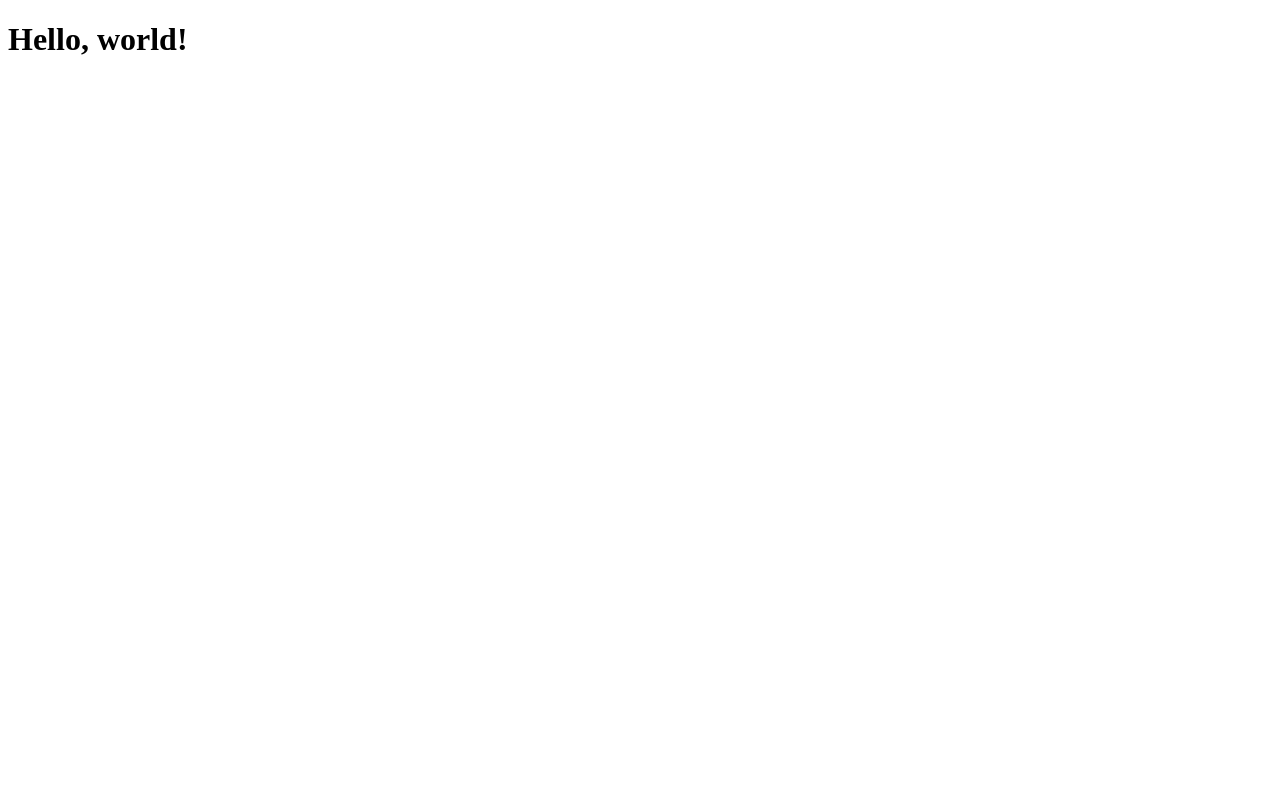
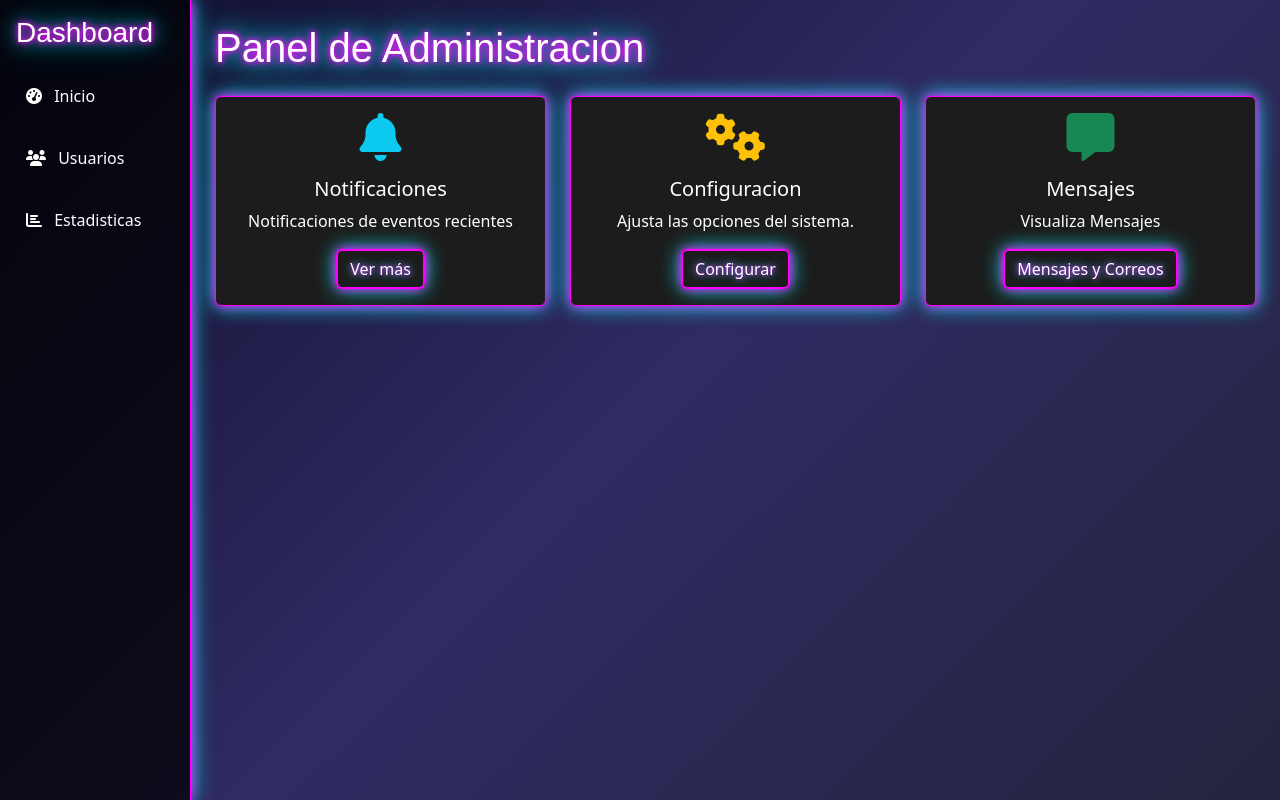
Before and after one commit to Sam-Delrio/Proyecto-web-final, a plain HTML site: page modules/dashboard.html in a window 1280 px wide. Drawn offline with nearby package versions, Linux system fonts and the light colour scheme.

Commit message:
3.0 Se agrega dashboard

```diff
--- a/css/styles.css
+++ b/css/styles.css
@@ -1,7 +1,6 @@
-/* Fondo degradado*/
+/* Fondo degradado */
 body {
   background: linear-gradient(135deg, #0f0c29, #302b63, #24243e);
-  font-family: Arial, sans-serif;
   margin: 0;
 }
 
@@ -40,16 +39,18 @@ body {
 
 /* Tarjetas Neon */
 .neon-card {
+  background-color: #1c1c1c;   /* gris oscuro */
   border: 1px solid #f0f;
   box-shadow: 0 0 10px #f0f, 0 0 20px #0ff;
   transition: transform 0.3s ease, box-shadow 0.3s ease;
+  color: #fff; /* texto blanco */
 }
 .neon-card:hover {
   transform: scale(1.05);
   box-shadow: 0 0 20px #f0f, 0 0 40px #0ff;
 }
 
-/* Tamaño de imagenes */
+/* Tamaño de imágenes */
 .card-img-top {
   max-height: auto;
   object-fit: contain;
@@ -74,9 +75,31 @@ body {
   object-fit: contain;
 }
 
-/* Media Queries
+/* Dashboard */
+.sidebar {
+  width: 220px;
+  min-height: 100vh;
+  background: rgba(0, 0, 0, 0.7);
+  border-right: 1px solid #f0f;
+  box-shadow: 0 0 10px #f0f, 0 0 20px #0ff;
+}
 
-/* Tablets*/
+.sidebar .nav-link {
+  padding: 10px;
+  margin-bottom: 10px;
+  color: #fff;
+  transition: all 0.3s ease-in-out;
+}
+
+.sidebar .nav-link:hover {
+  background-color: rgba(240, 0, 240, 0.3);
+  border-radius: 8px;
+  text-shadow: 0 0 5px #f0f, 0 0 10px #0ff;
+}
+
+/* Media Queries */
+
+/* Tablets */
 @media (max-width: 991px) {
   .console-card img {
     height: 45vh;
--- a/modules/dashboard.html
+++ b/modules/dashboard.html
@@ -1,11 +1,70 @@
-<!doctype html>
-<html lang="en">
-  <head>
-    <meta charset="utf-8">
-    <meta name="viewport" content="width=device-width, initial-scale=1">
-    <title>Dashboard</title>
-  </head>
-  <body>
-    <h1>Hello, world!</h1>
-  </body>
+<!DOCTYPE html>
+<html lang="es">
+<head>
+  <meta charset="UTF-8">
+  <meta name="viewport" content="width=device-width, initial-scale=1.0">
+  <title>Dashboard Neon</title>
+  <link href="https://cdn.jsdelivr.net/npm/bootstrap@5.3.2/dist/css/bootstrap.min.css" rel="stylesheet">
+  <link rel="stylesheet" href="https://cdnjs.cloudflare.com/ajax/libs/font-awesome/6.5.0/css/all.min.css">
+  <link rel="stylesheet" href="../css/styles.css">
+</head>
+<body>
+<div class="d-flex">
+  <nav class="sidebar p-3">
+    <h3 class="text-white neon-text mb-4">Dashboard</h3>
+    <ul class="nav flex-column">
+      <li class="nav-item mb-2">
+        <a href="../" class="nav-link"><i class="fas fa-tachometer-alt me-2"></i> Inicio</a>
+      </li>
+      <li class="nav-item mb-2">
+        <a href="#" class="nav-link"><i class="fas fa-users me-2"></i> Usuarios</a>
+      </li>
+      <li class="nav-item mb-2">
+        <a href="#" class="nav-link"><i class="fas fa-chart-bar me-2"></i> Estadisticas</a>
+      </li>
+    </ul>
+  </nav>
+
+    <div class="container-fluid p-4">
+      <h1 class="neon-text mb-4">Panel de Administracion</h1>
+
+      <div class="row g-4">
+        <div class="col-md-4">
+          <div class="card neon-card text-center">
+            <div class="card-body">
+              <i class="fa-solid fa-bell fa-3x mb-3 text-info"></i>
+              <h5 class="card-title">Notificaciones</h5>
+              <p class="card-text">Notificaciones de eventos recientes</p>
+              <a href="#" class="btn btn-neon">Ver más</a>
+            </div>
+          </div>
+        </div>
+
+        <div class="col-md-4">
+          <div class="card neon-card text-center">
+            <div class="card-body">
+              <i class="fas fa-cogs fa-3x mb-3 text-warning"></i>
+              <h5 class="card-title">Configuracion</h5>
+              <p class="card-text">Ajusta las opciones del sistema.</p>
+              <a href="#" class="btn btn-neon">Configurar</a>
+            </div>
+          </div>
+        </div>
+
+        <div class="col-md-4">
+          <div class="card neon-card text-center">
+            <div class="card-body">
+              <i class="fa-solid fa-message fa-3x mb-3 text-success"></i>
+              <h5 class="card-title">Mensajes</h5>
+              <p class="card-text">Visualiza Mensajes</p>
+              <a href="#" class="btn btn-neon">Mensajes y Correos</a>
+            </div>
+          </div>
+        </div>
+      </div>
+    </div>
+  </div>
+
+  <script src="https://cdn.jsdelivr.net/npm/bootstrap@5.3.2/dist/js/bootstrap.bundle.min.js"></script>
+</body>
 </html>
```
Lines whose indentation alone changed are shown as unchanged.
